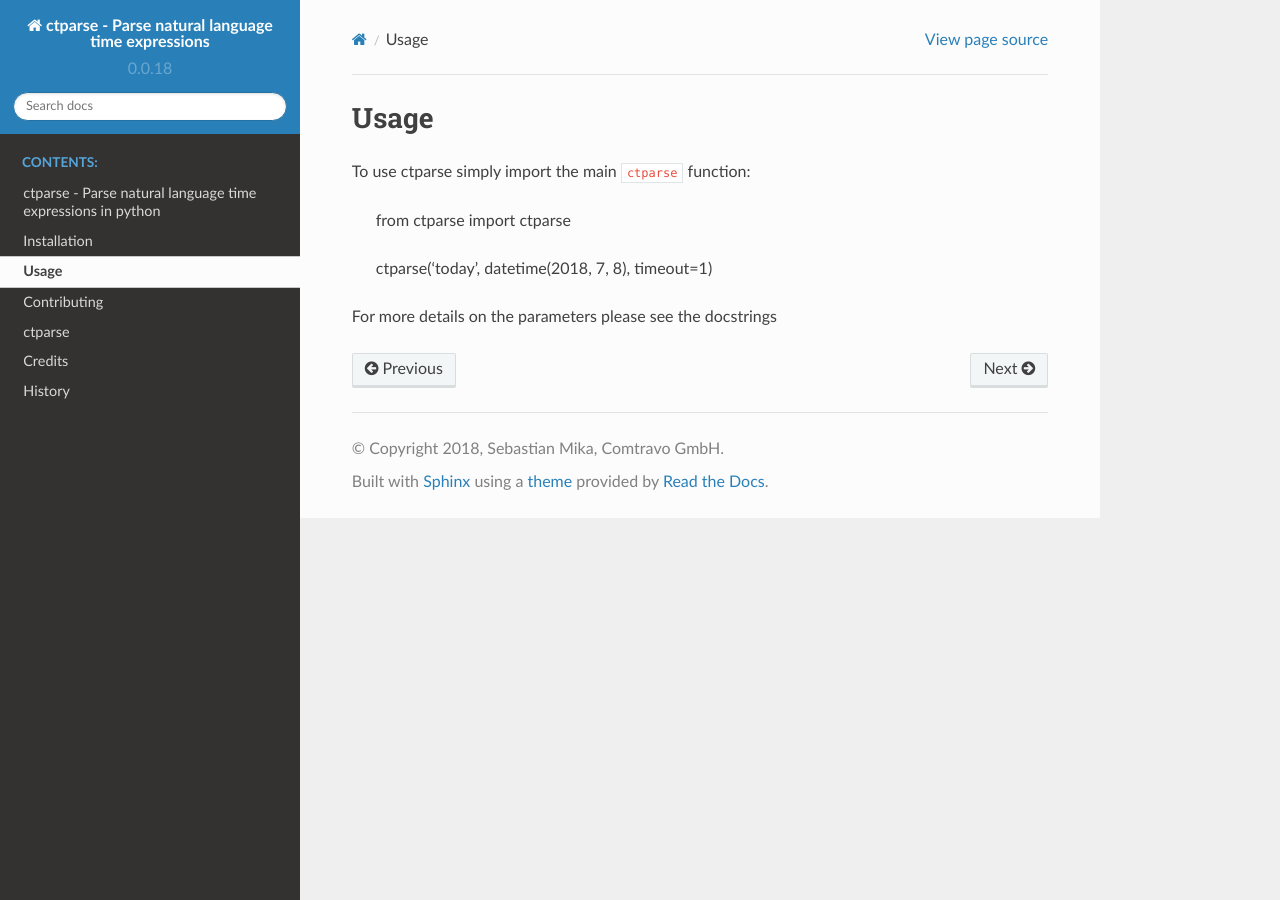
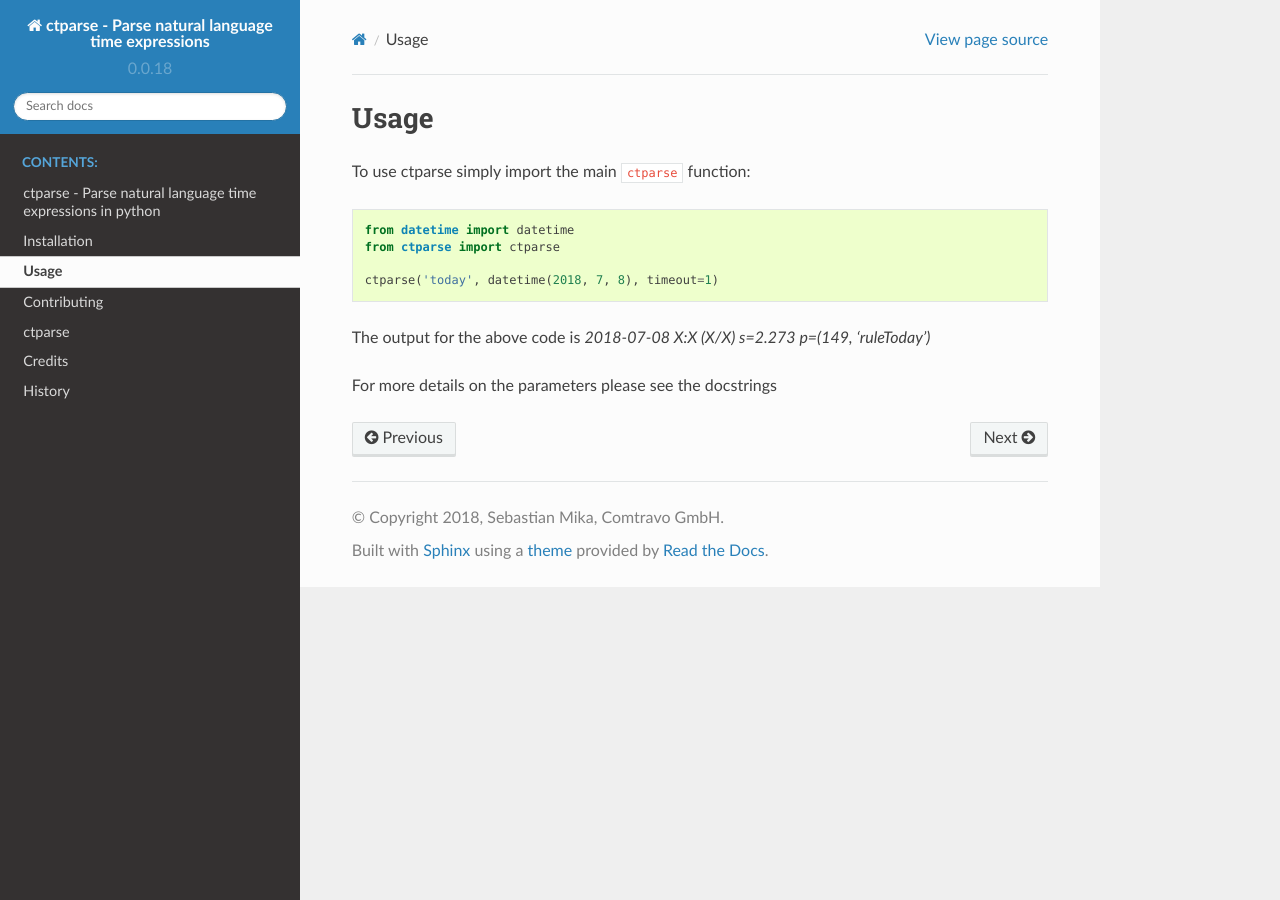
Before and after one commit to comtravo/ctparse, a Sphinx documentation site: the page built from docs/usage.rst, in a window 1280 px wide. Built offline with Sphinx 7.4.7 and the Read the Docs theme 2.0.0, drawn with Linux system fonts in a browser that asks for light colours.

Commit message:
Fixed single to quote in usage (#27)
* Fixed single to quote in usage

* Update usage.rst

```diff
--- a/docs/usage.rst
+++ b/docs/usage.rst
@@ -2,10 +2,14 @@
 Usage
 =====
 
-To use ctparse simply import the main ``ctparse`` function:
+To use ctparse simply import the main ``ctparse`` function::
 
+
+    from datetime import datetime
     from ctparse import ctparse
 
     ctparse('today', datetime(2018, 7, 8), timeout=1)
 
+The output for the above code is `2018-07-08 X:X (X/X) s=2.273 p=(149, 'ruleToday')`
+
 For more details on the parameters please see the docstrings
```
